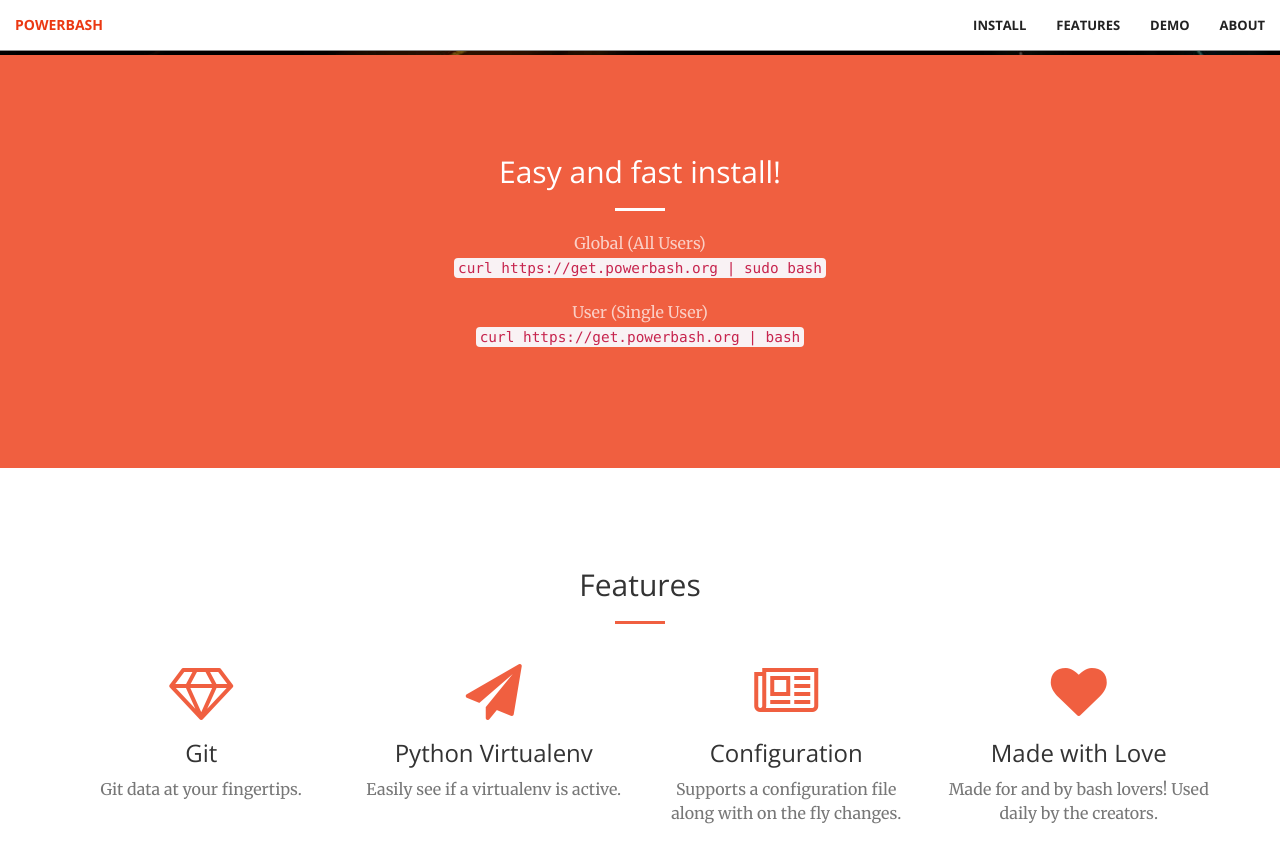
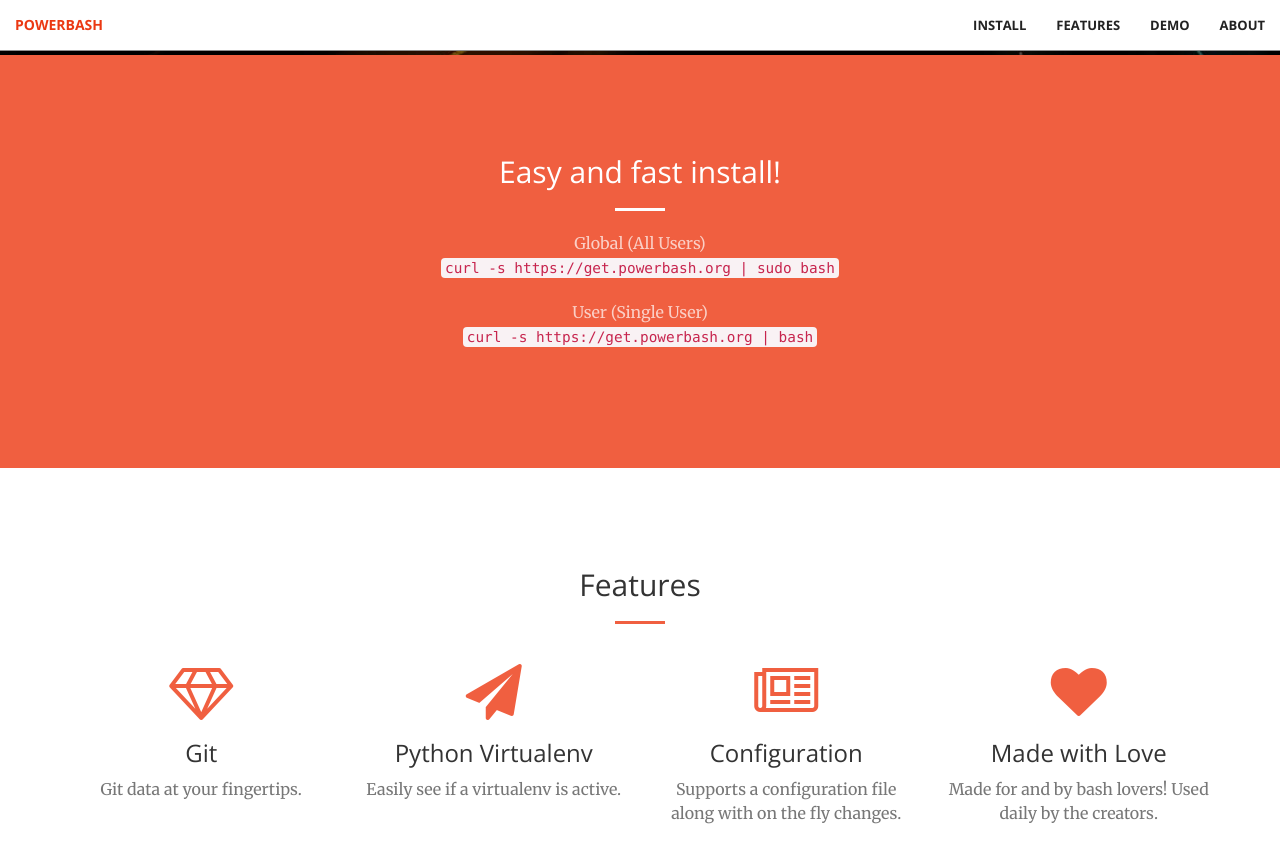
Before and after one commit to powerbash/powerbash.github.io, a Jekyll site: the page built from index.html, in a window 1280 px wide and 900 px high, scrolled down 845 px. Shown: the top 863 px of the window. Built offline with Jekyll 4.4.1, drawn with Linux system fonts in a browser that asks for light colours.

Commit message:
updated install

```diff
--- a/_includes/install.html
+++ b/_includes/install.html
@@ -4,8 +4,8 @@
             <div class="col-lg-8 col-lg-offset-2 text-center">
                 <h2 class="section-heading">Easy and fast install!</h2>
                 <hr class="light">
-                <p class="text-faded wow rubberBand" data-wow-delay=".1s">Global (All Users)<br/><code>curl https://get.powerbash.org | sudo bash</code></p>
-                <p class="text-faded wow fadeIn" data-wow-delay=".2s">User (Single User)<br/><code>curl https://get.powerbash.org | bash</code></p>
+                <p class="text-faded wow rubberBand" data-wow-delay=".1s">Global (All Users)<br/><code>curl -s https://get.powerbash.org | sudo bash</code></p>
+                <p class="text-faded wow fadeIn" data-wow-delay=".2s">User (Single User)<br/><code>curl -s https://get.powerbash.org | bash</code></p>
             </div>
         </div>
     </div>
```
